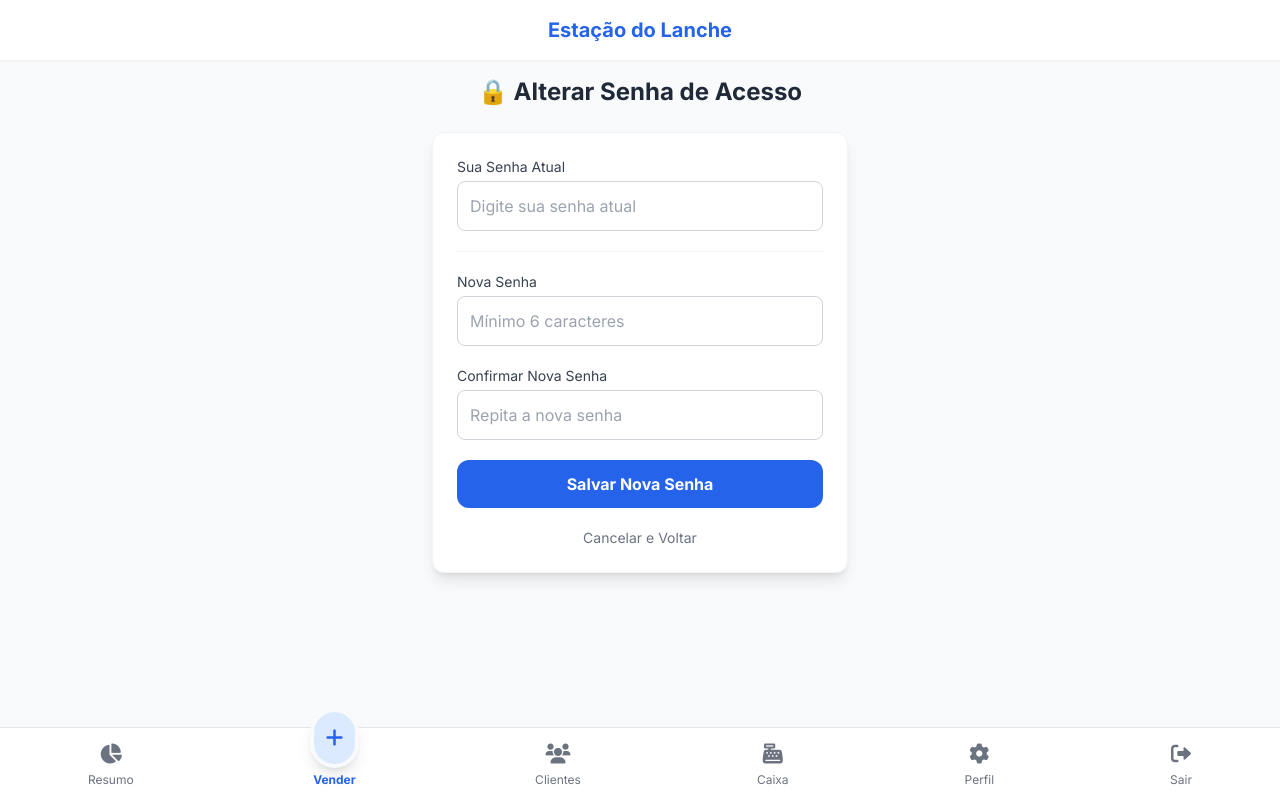
After one commit to guilhermegamabs/fiado-v2, a Flask app: page /perfil/alterar_senha in a window 1280 px wide. The commit adds this page. Run offline with Flask 3, Linux system fonts and the light colour scheme; the visitor is signed in with stand-in values (Sample User, id 1); some libraries are stand-ins or nearby versions.

Commit message:
formatação

```diff
--- a/app.py
+++ b/app.py
@@ -156,6 +156,41 @@ def fechar_caixa():
     flash('Caixa atualizado!', 'success')
     return redirect(url_for('financeiro'))
 
+# No arquivo app.py
+
+@app.route("/perfil/alterar_senha", methods=['GET', 'POST'])
+@login_required
+def alterar_senha():
+    if request.method == 'POST':
+        senha_atual = request.form.get('senha_atual')
+        nova_senha = request.form.get('nova_senha')
+        confirmacao_senha = request.form.get('confirmacao_senha')
+
+        # 1. Verificar a Senha Atual
+        user_data = db.buscar_usuario_por_id(current_user.id)
+        if not check_password_hash(user_data['password_hash'], senha_atual):
+            flash('Senha atual incorreta!', 'error')
+            return redirect(url_for('alterar_senha'))
+
+        # 2. Verificar se as novas senhas batem
+        if nova_senha != confirmacao_senha:
+            flash('A nova senha e a confirmação não coincidem.', 'error')
+            return redirect(url_for('alterar_senha'))
+
+        # 3. Verificar se a senha tem o tamanho mínimo
+        if len(nova_senha) < 6:
+            flash('A nova senha deve ter no mínimo 6 caracteres.', 'error')
+            return redirect(url_for('alterar_senha'))
+
+        # 4. Hashear e Salvar
+        novo_hash = generate_password_hash(nova_senha)
+        db.atualizar_senha_usuario(current_user.id, novo_hash)
+
+        flash('Sua senha foi atualizada com sucesso!', 'success')
+        return redirect(url_for('dashboard'))
+
+    return render_template('alterar_senha.html')
+
 @app.route("/financeiro/despesa", methods=['POST'])
 @login_required
 def nova_despesa():
--- a/db.py
+++ b/db.py
@@ -82,6 +82,13 @@ def buscar_usuario_por_id(user_id):
     user = cur.fetchone()
     conn.close()
     return user
+
+def atualizar_senha_usuario(user_id, novo_password_hash):
+    conn = get_connection()
+    cur = conn.cursor()
+    cur.execute("UPDATE usuarios SET password_hash = %s WHERE id = %s", (novo_password_hash, user_id))
+    conn.commit()
+    conn.close()
 
 # --- LÓGICA FINANCEIRA ---
 
--- /dev/null
+++ b/templates/alterar_senha.html
@@ -0,0 +1,44 @@
+{% extends "base.html" %}
+
+{% block content %}
+<div class="space-y-6">
+    <h2 class="text-2xl font-bold text-gray-800 mb-4 text-center">🔒 Alterar Senha de Acesso</h2>
+
+    <div class="bg-white p-6 rounded-xl shadow-lg border border-gray-100">
+        <form action="{{ url_for('alterar_senha') }}" method="POST" class="space-y-5">
+
+            <div>
+                <label for="senha_atual" class="block text-sm font-medium text-gray-700 mb-1">Sua Senha Atual</label>
+                <input type="password" id="senha_atual" name="senha_atual" required
+                       class="w-full p-3 border border-gray-300 rounded-lg focus:border-blue-500 focus:ring-1 focus:ring-blue-500"
+                       placeholder="Digite sua senha atual">
+            </div>
+
+            <hr class="border-gray-100">
+
+            <div>
+                <label for="nova_senha" class="block text-sm font-medium text-gray-700 mb-1">Nova Senha</label>
+                <input type="password" id="nova_senha" name="nova_senha" required
+                       class="w-full p-3 border border-gray-300 rounded-lg focus:border-blue-500 focus:ring-1 focus:ring-blue-500"
+                       placeholder="Mínimo 6 caracteres">
+            </div>
+
+            <div>
+                <label for="confirmacao_senha" class="block text-sm font-medium text-gray-700 mb-1">Confirmar Nova Senha</label>
+                <input type="password" id="confirmacao_senha" name="confirmacao_senha" required
+                       class="w-full p-3 border border-gray-300 rounded-lg focus:border-blue-500 focus:ring-1 focus:ring-blue-500"
+                       placeholder="Repita a nova senha">
+            </div>
+
+            <button type="submit" class="w-full bg-blue-600 text-white py-3 rounded-xl font-bold hover:bg-blue-700 transition">
+                Salvar Nova Senha
+            </button>
+
+            <a href="{{ url_for('dashboard') }}" class="block text-center text-sm text-gray-500 mt-3 hover:text-gray-700">
+                Cancelar e Voltar
+            </a>
+        </form>
+    </div>
+
+</div>
+{% endblock %}
--- a/templates/base.html
+++ b/templates/base.html
@@ -19,7 +19,7 @@
         {% if messages %}
             <div class="p-4">
             {% for category, message in messages %}
-                <div class="p-3 rounded-lg mb-2 text-center text-white {{ 'bg-green-500' if category == 'success' else 'bg-red-500' }}">
+                <div class="p-3 rounded-lg mb-2 text-center font-medium {{ 'bg-green-500 text-white' if category == 'success' else 'bg-red-500 text-white' }}">
                     {{ message }}
                 </div>
             {% endfor %}
@@ -32,24 +32,39 @@
     </main>
 
     <nav class="fixed bottom-0 left-0 w-full bg-white border-t border-gray-200 flex justify-around py-3 z-50">
+
         <a href="{{ url_for('dashboard') }}" class="flex flex-col items-center text-gray-500 hover:text-blue-600">
             <i class="fa-solid fa-chart-pie text-xl mb-1"></i>
             <span class="text-xs">Resumo</span>
         </a>
+
         <a href="{{ url_for('registrar_fiado') }}" class="flex flex-col items-center text-blue-600">
             <div class="bg-blue-100 p-3 rounded-full -mt-8 border-4 border-gray-50 shadow-lg">
                 <i class="fa-solid fa-plus text-xl font-bold"></i>
             </div>
             <span class="text-xs font-bold mt-1">Vender</span>
         </a>
+
         <a href="{{ url_for('clientes') }}" class="flex flex-col items-center text-gray-500 hover:text-blue-600">
             <i class="fa-solid fa-users text-xl mb-1"></i>
             <span class="text-xs">Clientes</span>
         </a>
+
         <a href="{{ url_for('financeiro') }}" class="flex flex-col items-center text-gray-500 hover:text-blue-600">
             <i class="fa-solid fa-cash-register text-xl mb-1"></i>
             <span class="text-xs">Caixa</span>
         </a>
+
+        <a href="{{ url_for('alterar_senha') }}" class="flex flex-col items-center text-gray-500 hover:text-blue-600">
+            <i class="fa-solid fa-gear text-xl mb-1"></i>
+            <span class="text-xs">Perfil</span>
+        </a>
+
+        <a href="{{ url_for('logout') }}" class="flex flex-col items-center text-gray-500 hover:text-red-600">
+            <i class="fa-solid fa-right-from-bracket text-xl mb-1"></i>
+            <span class="text-xs">Sair</span>
+        </a>
+
     </nav>
 
 </body>
```
